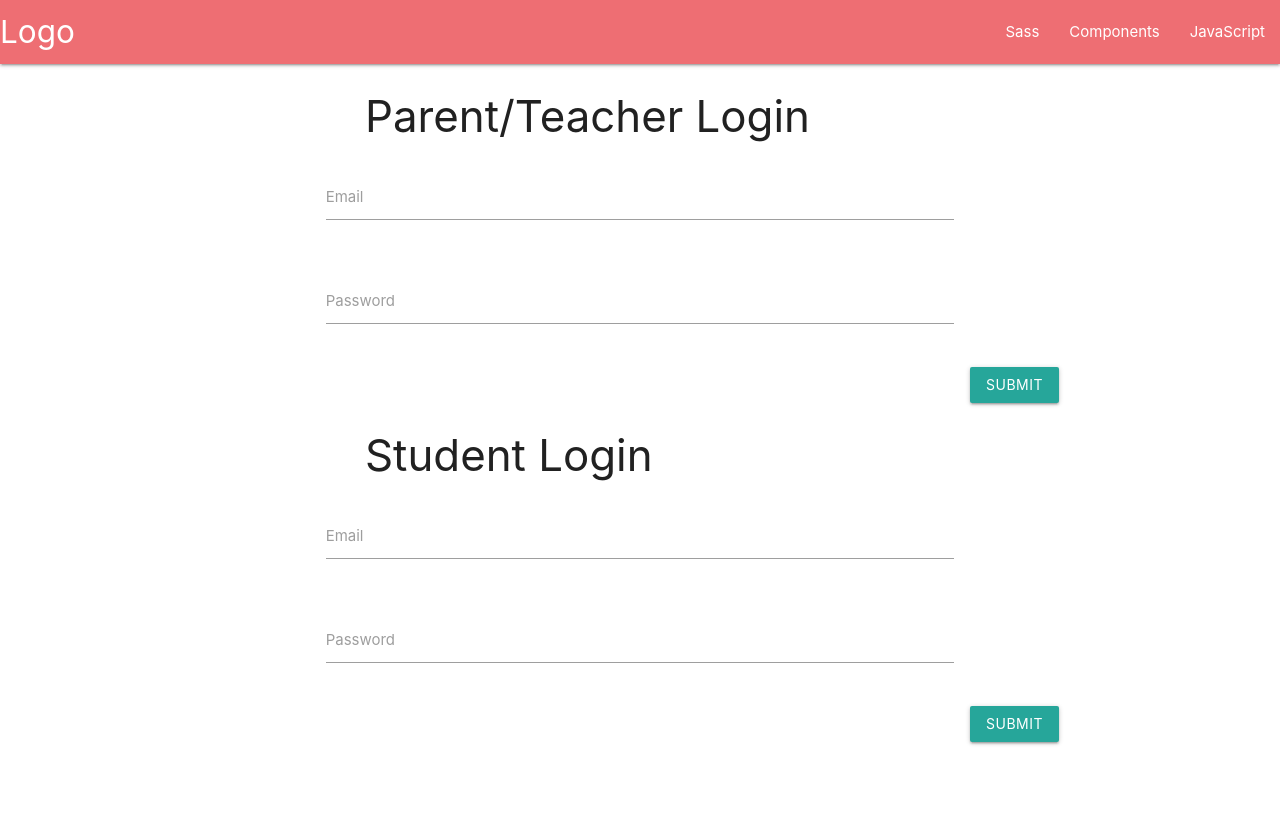
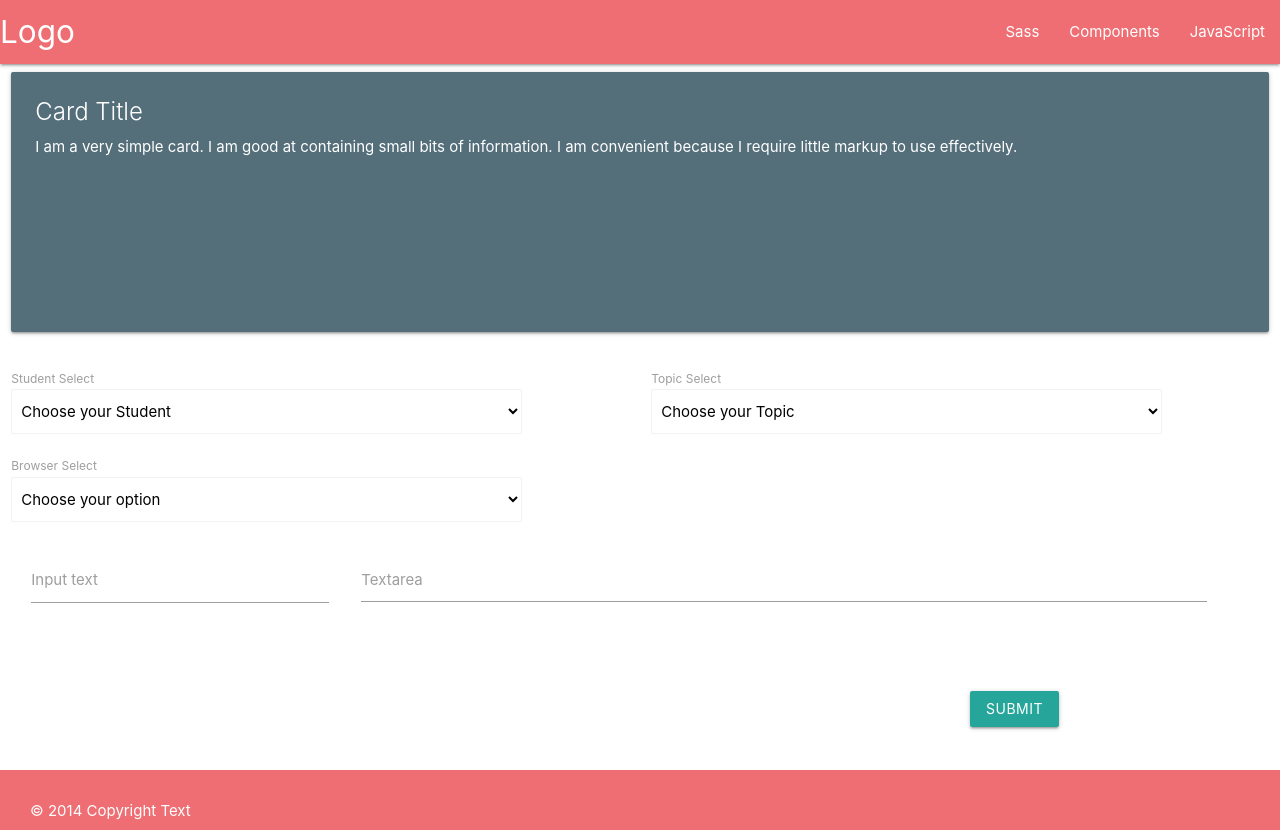
Before and after one commit to JPalmer76/daily_schoolar, a React (Create React App) app in the folder daily_schoolar/client/: page / in a window 1280 px wide. Before the commit the page ends 800 px from the top, so only its background shows below. Built offline with nearby package versions, Linux system fonts and the light colour scheme.

Commit message:
Created Admin/Set up, header and footer Components

```diff
--- a/daily_schoolar/client/src/App.js
+++ b/daily_schoolar/client/src/App.js
@@ -1,17 +1,27 @@
 import React from "react";
 import "./App.css";
-// import Admin from "./Components/AdminPage/Admin";
+import Admin from "./Components/AdminPage/Admin";
 import LoginPage from "./Components/LoginPage/LogIn";
-import Nav from "./Components/Navbar/Nav"
+import Nav from "./Components/Navbar/Nav";
+import Footer from "./Components/Footer/Footer";
 
 
 
 function App() {
   return (
-   <wrapper>
+    <wrapper>
+   <div>
      <Nav />
-    <LoginPage />
-    </wrapper>
+     {/* </div> */}
+     {/* <div> */}
+     {/* <LoginPage /> */}
+     {/* </div> */}
+      {/* <div> */}
+        <Admin />
+     <Footer />
+     </div>
+     </wrapper>
+
 
   );
 }
--- a/daily_schoolar/client/src/Components/AdminPage/Admin.js
+++ b/daily_schoolar/client/src/Components/AdminPage/Admin.js
@@ -1,11 +1,77 @@
-import React, { Component } from 'react'
+import React, { Component } from 'react';
+import "./Style.css";
 
 export default class Admin extends Component {
   render() {
     return (
-      <div>
+      <wrapper>
+      <div class="row">
+    <div class="col s12 ">
+      <div class="card blue-grey darken-1">
+        <div class="card-content white-text">
+          <span class="card-title">Card Title</span>
+          <p>I am a very simple card. I am good at containing small bits of information.
+          I am convenient because I require little markup to use effectively.</p>
+        </div>
+      </div>
+    </div>
+  </div>
+  <div class="row">
+    <div class="col s5 ">
+  <label>Student Select</label>
+  <select class="browser-default">
+    <option value="" disabled selected>Choose your Student</option>
+    <option value="1">Jayden</option>
+    <option value="2">Bejamin</option>
+    <option value="3">Elliott</option>
+  </select>
+  </div>
+  <div class="col s1 "></div>
+  <div class="col s5 ">
+  <label>Topic Select</label>
+  <select class="browser-default">
+    <option value="" disabled selected>Choose your Topic</option>
+    <option value="1">Academics</option>
+    <option value="2">Chores</option>
+    <option value="3">Physical Activities</option>
+  </select>
+  </div>
+  </div>
+  <div class="row">
+    <div class="col s5 ">
+  <label>Browser Select</label>
+  <select class="browser-default">
+    <option value="" disabled selected>Choose your option</option>
+    <option value="1">Option 1</option>
+    <option value="2">Option 2</option>
+    <option value="3">Option 3</option>
+  </select>
+  </div>
+  </div>
+  <div class="row">
+      <form class="col s12">
+        <div class="row">
+          <div class="input-field col s3">
+            <input id="input_text" type="text" data-length="10" />
+            <label id="input_text" for="input_text">Input text</label>
 
-      </div>
+        </div>
+        <div class="row">
+          <div class="input-field col s8">
+            <textarea id="textarea2" class="materialize-textarea" data-length="120"></textarea>
+            <label id="textarea2" for="textarea2">Textarea</label>
+          </div>
+        </div>
+        </div>
+      </form>
+    </div>
+    <button class="btn waves-effect waves-light" type="submit" name="action">Submit
+
+  </button>
+
+
+  </wrapper>
+
     )
   }
 }
--- /dev/null
+++ b/daily_schoolar/client/src/Components/AdminPage/Style.css
@@ -0,0 +1,11 @@
+.card {
+    height:260px;
+}
+
+#textarea2 {
+    margin-left: 30px;
+}
+
+#input_text {
+    margin-left: 20px;
+}
--- a/daily_schoolar/client/src/Components/Footer/Footer.js
+++ b/daily_schoolar/client/src/Components/Footer/Footer.js
@@ -0,0 +1,13 @@
+import "./Style.css";
+
+import React, { Component } from "react";
+
+export default class Footer extends Component {
+  render() {
+    return (
+      <footer class="page-footer">
+        © 2014 Copyright Text
+      </footer>
+    );
+  }
+}
--- a/daily_schoolar/client/src/Components/Footer/Style.css
+++ b/daily_schoolar/client/src/Components/Footer/Style.css
@@ -0,0 +1,5 @@
+.page-footer {
+    padding: 30px;
+    height: 10px;
+    margin-top: 43px;
+}
--- a/daily_schoolar/client/src/Components/LoginPage/Style.css
+++ b/daily_schoolar/client/src/Components/LoginPage/Style.css
@@ -1,10 +1,12 @@
 body {
     margin-top: 100px;
 
+    height: 700px;
 }
 
 #adminTitle {
     margin-left: 365px;
+    padding-top: -10px;
 }
 
 .btn {
```
